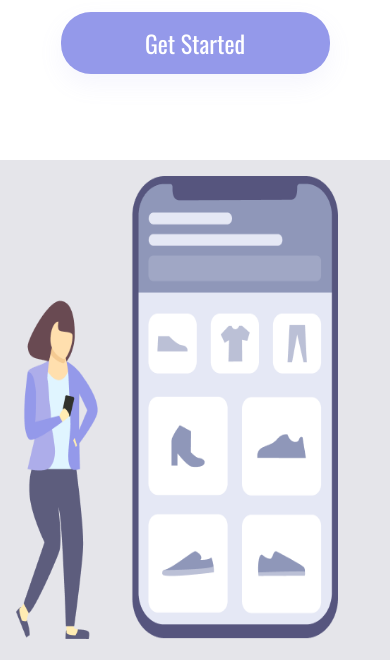
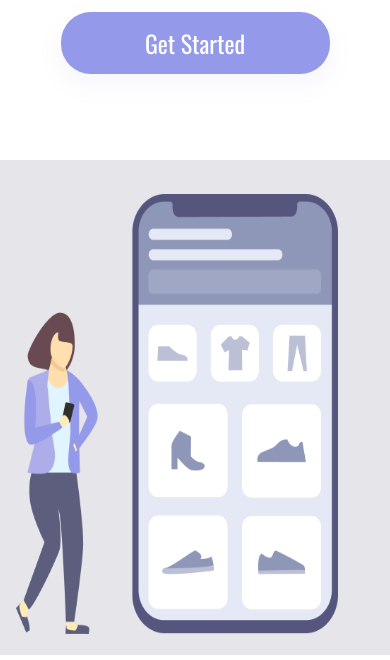
Before and after one commit to andersonpontes88/DESAFIO-eu-tentei-1, a plain HTML site: page index.html in a window 390 px wide. Shown: the part 252-912 px from the top of the page. Drawn offline with nearby package versions, Linux system fonts and the light colour scheme.

Commit message:
Alteração no style na img

```diff
--- a/style.css
+++ b/style.css
@@ -42,7 +42,7 @@ a:active {
 
 img {
     width: 456px;
-    height: 463px;
+    height: 440px;
     position: relative;
     top: 25%;
     right: 130px;
@@ -110,6 +110,7 @@ header {
     img {
         position: static;
         max-width: 90%;
+        margin-top: 18px;
     }
     header {
         display: none;
```
